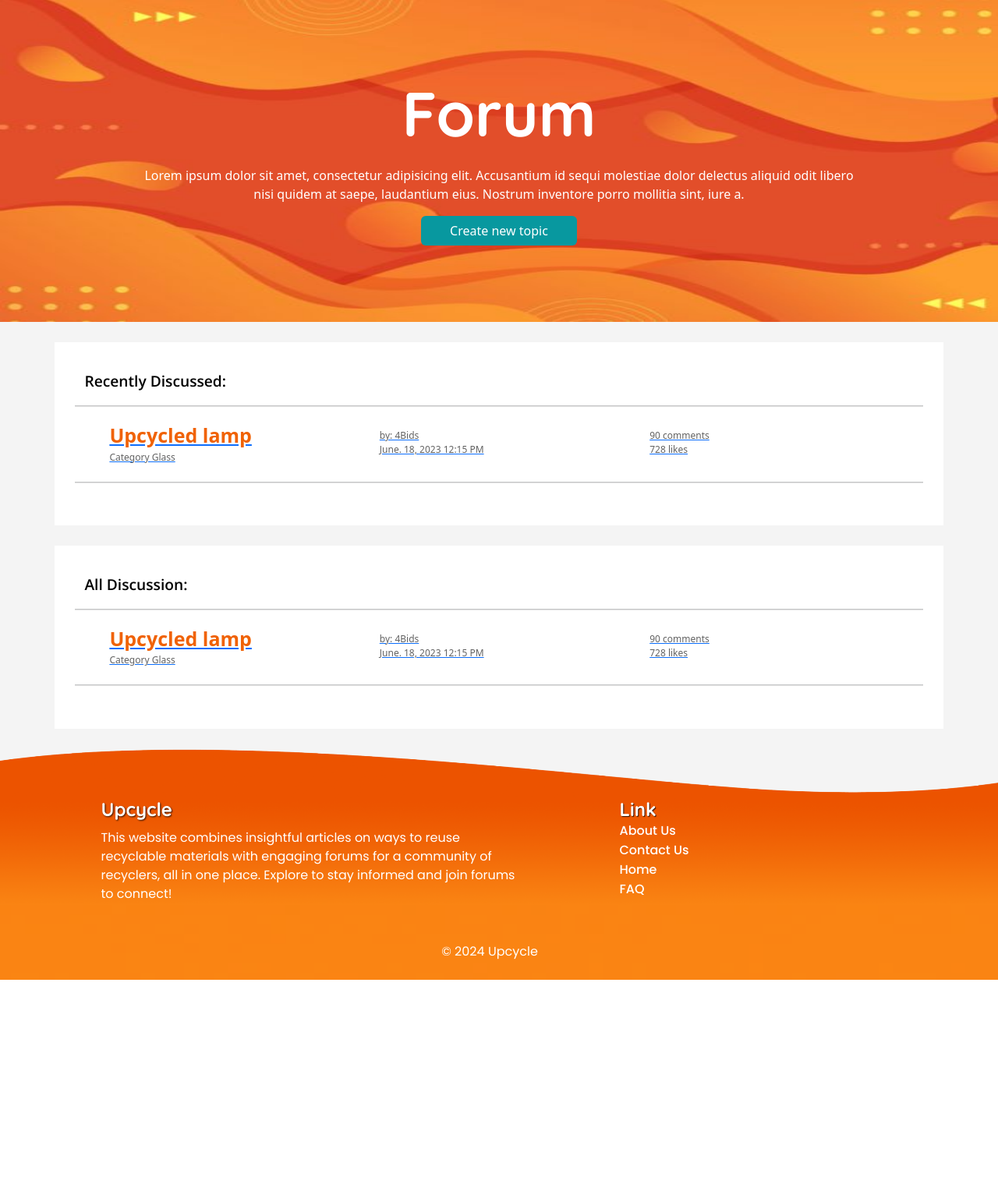
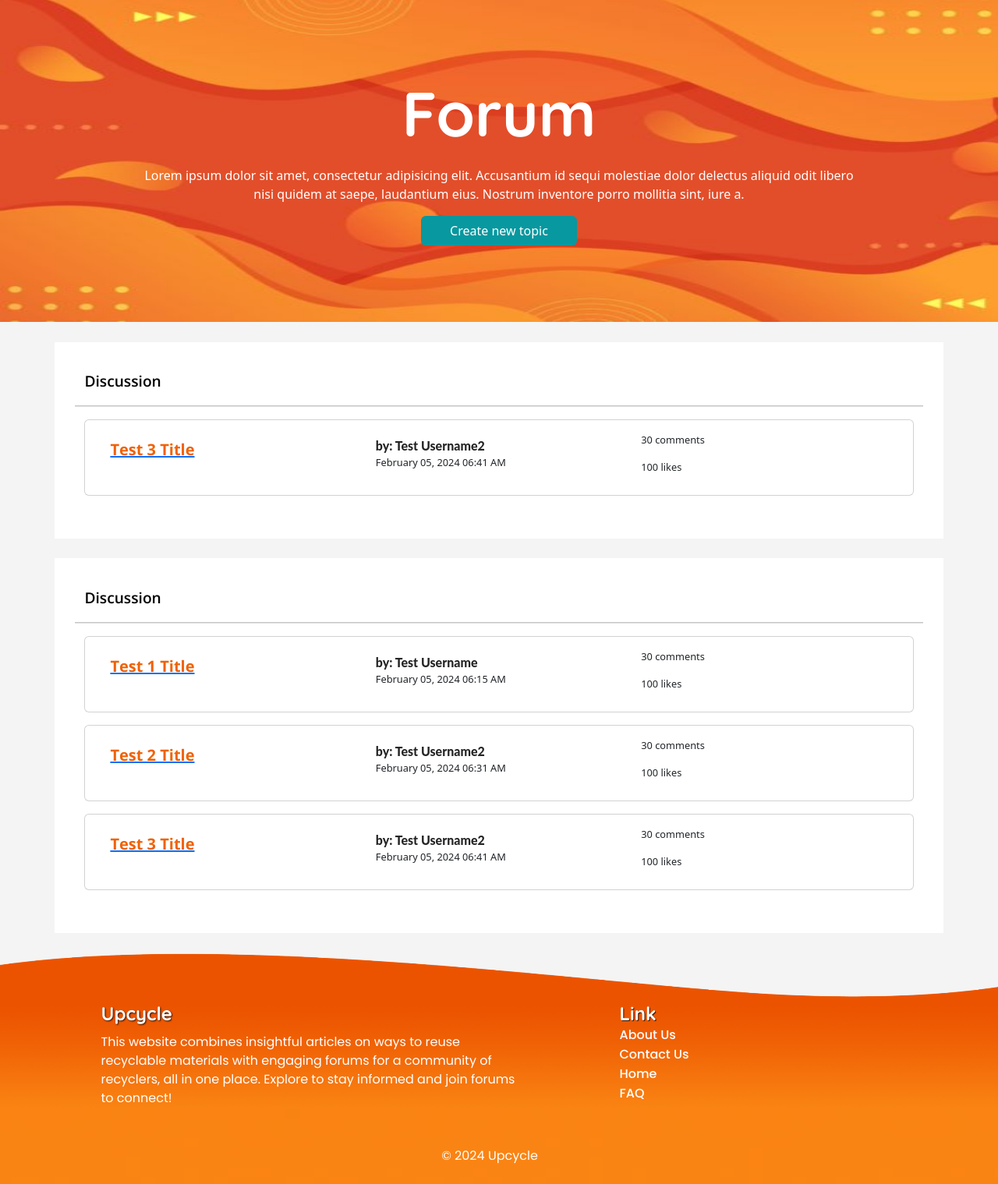
Before and after one commit to Alexis-Roman/CET-5-Final-Project, a Flask app: page /forum in a window 1280 px wide. Shown: the part 71-1590 px from the top of the page at 78% size. Before the commit the page ends 1328 px from the top, so only its background shows below. Run offline with Flask 3, Linux system fonts and the light colour scheme.

Commit message:
complete forum

```diff
--- a/backend/website/templates/Forum.html
+++ b/backend/website/templates/Forum.html
@@ -33,62 +33,89 @@
     </div>
 </div>
 
-<!-- RECENTLY DISCUSSED -->
+<!-- Latest -->
 <div class="discussion container" style="background-color: white; margin-top: 2%; padding: 3%; margin-bottom: 2%;">
     <div class="row justify-content-center">
-        <p class="label h1">Recently Discussed:</p>
+        <p class="label h1">Discussion</p>
         <hr>
-        <!-- SUBTOPIC STARTS HERE -->
-        <div class="row row-of-every-topic">
-            <a href="/Discussion" id="/Discussion">
-                <div class="container" style="margin-left: 20px; margin-bottom: 20px;">
-                    <div class="row">
+        <div class="row topic">
+            {% if discussions|length > 0 %}
+                {# Get the latest discussion by accessing the last element in the discussions list #}
+                {% set latest_discussion = discussions[-1] %}
+
+                <div class="card topic mb-3">
+                    <div class="row my-3 mx-2">
                         <div class="col">
-                            <div class="row title">Upcycled lamp</div>
-                            <div class="row category">Category Glass</div>
+                            <!-- Link to discussion page -->
+                            <a href="{{ url_for('views.forumPost', discussion_id=latest_discussion.id) }}">
+                                <h4 class="card-title topic" style="margin-top: 10px;">{{ latest_discussion.dTitle }}</h4>
+                            </a>
                         </div>
-                        <div class="col" style="margin-top: 10px;">
-                            <div class="row author">by: 4Bids</div>
-                            <div class="row date-time">June. 18, 2023 12:15 PM</div>
+                        <div class="col" style="margin-top: 5px;">
+                            <p class="author">
+                                by: {{ latest_discussion.user.username }}
+                            </p>
+                            <p class="date-time">
+                                {{ latest_discussion.date.strftime('%B %d, %Y %I:%M %p') }}
+                            </p>
                         </div>
-                        <div class="col" style="margin-top: 10px;">
-                            <div class="row comments">90 comments</div>
-                            <div class="row likes">728 likes</div>
+                        <div class="col">
+                            <p class="comment">
+                                30 comments <!-- You may replace this with the actual comment count -->
+                            </p>
+                            <p class="like">
+                                100 likes <!-- You may replace this with the actual like count -->
+                            </p>
                         </div>
                     </div>
                 </div>
-            </a>
+            {% else %}
+                <p>No discussions yet.</p>
+            {% endif %}
         </div>
-        <hr>
     </div>
 </div>
 
+
+<!-- Discussion -->
 <div class="discussion container" style="background-color: white; margin-top: 2%; padding: 3%; margin-bottom: 2%;">
     <div class="row justify-content-center">
-        <p class="label h1">All Discussion:</p>
+        <p class="label h1">Discussion</p>
         <hr>
-        <!-- SUBTOPIC STARTS HERE -->
-        <div class="row row-of-every-topic">
-            <a href="/Discussion" id="/Discussion">
-                <div class="container" style="margin-left: 20px; margin-bottom: 20px;">
-                    <div class="row">
-                        <div class="col">
-                            <div class="row title">Upcycled lamp</div>
-                            <div class="row category">Category Glass</div>
-                        </div>
-                        <div class="col" style="margin-top: 10px;">
-                            <div class="row author">by: 4Bids</div>
-                            <div class="row date-time">June. 18, 2023 12:15 PM</div>
-                        </div>
-                        <div class="col" style="margin-top: 10px;">
-                            <div class="row comments">90 comments</div>
-                            <div class="row likes">728 likes</div>
+        <div class="row topic">
+            {% if discussions|length > 0 %}
+                {% for discussion in discussions %}
+                    <div class="card topic mb-3">
+                        <div class="row my-3 mx-2">
+                            <div class="col">
+                                <!-- Link to discussion page -->
+                                <a href="{{ url_for('views.forumPost', discussion_id=discussion.id) }}">
+                                    <h4 class="card-title topic" style="margin-top: 10px;">{{ discussion.dTitle }}</h4>
+                                </a>
+                            </div>
+                            <div class="col" style="margin-top: 5px;">
+                                <p class="author">
+                                    by: {{ discussion.user.username }}
+                                </p>
+                                <p class="date-time">
+                                    {{ discussion.date.strftime('%B %d, %Y %I:%M %p') }}
+                                </p>
+                            </div>
+                            <div class="col">
+                                <p class="comment">
+                                    30 comments <!-- You may replace this with the actual comment count -->
+                                </p>
+                                <p class="like">
+                                    100 likes <!-- You may replace this with the actual like count -->
+                                </p>
+                            </div>
                         </div>
                     </div>
-                </div>
-            </a>
+                {% endfor %}
+            {% else %}
+                <p>No discussions yet.</p>
+            {% endif %}
         </div>
-        <hr>
     </div>
 </div>
 
--- a/backend/website/views.py
+++ b/backend/website/views.py
@@ -42,7 +42,8 @@ def SRGlass():
 
 @views.route('/forum')
 def forum():
-    return render_template("Forum.html", user=current_user)
+    discussions = Discussions.query.all()
+    return render_template("Forum.html", user=current_user, discussions=discussions)
 
 @views.route('/createForum', methods=['GET', 'POST'])
 @login_required
```
Also changed, not shown: backend/website/templates/Account.html (+4 -4 lines), backend/instance/database.db, backend/website/static/images/UPLOADED IMG/download.jpg (added), backend/website/static/images/UPLOADED IMG/images.jpg (added), backend/website/static/images/UPLOADED IMG/test.png.
